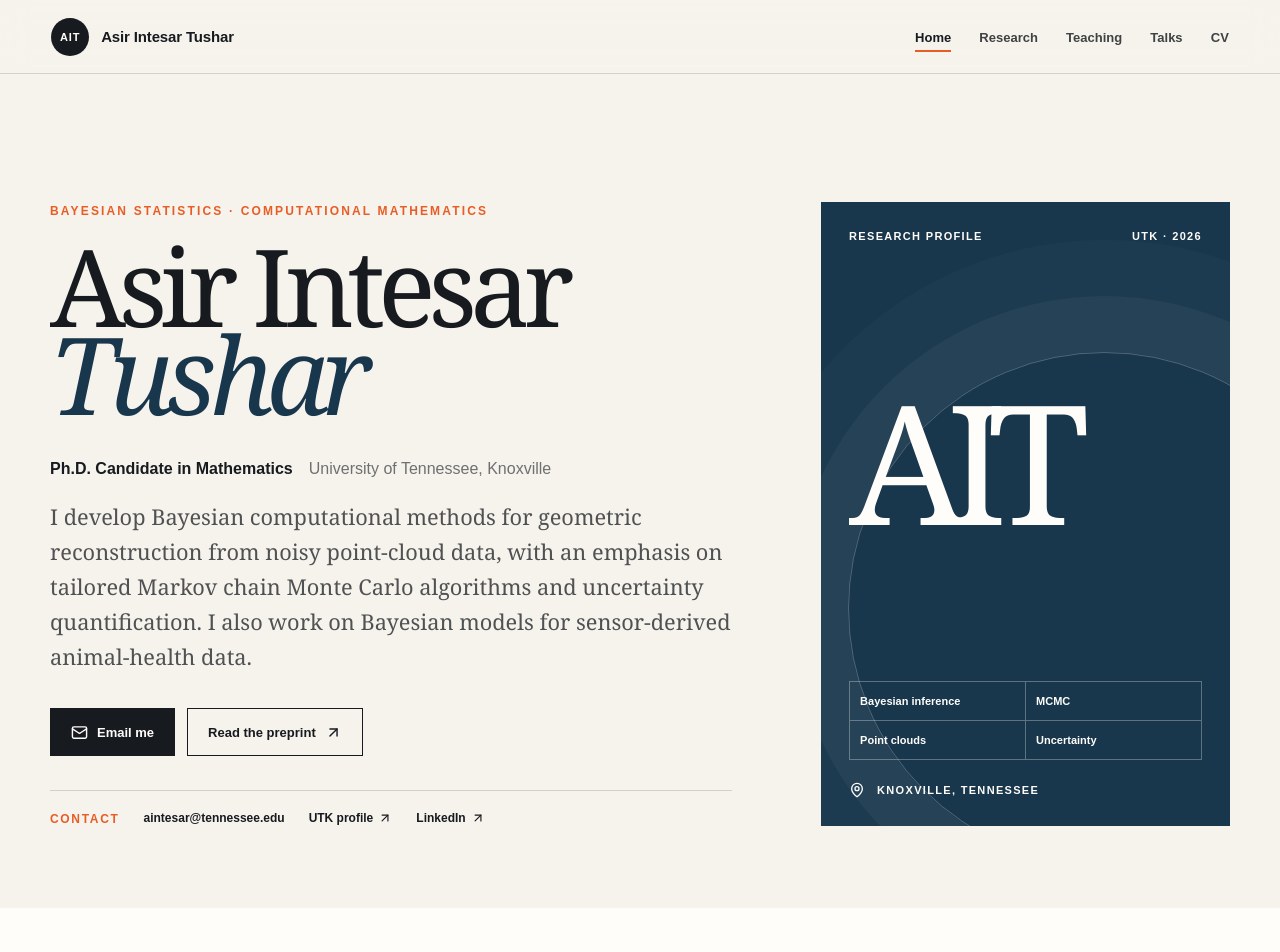
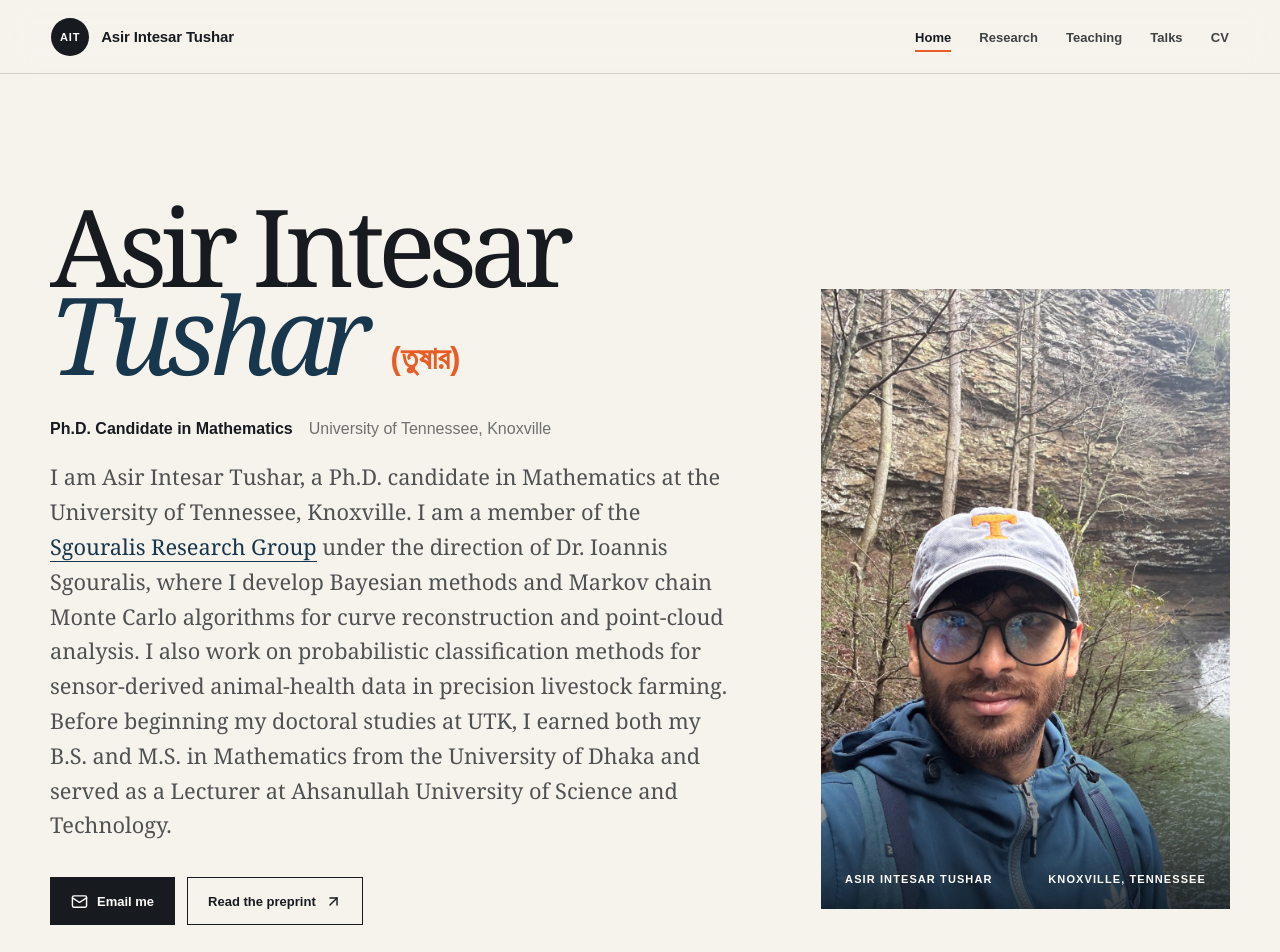
Before and after one commit to AsirTushar/AsirTushar.github.io, a Next.js app: page / in a window 1280 px wide. Shown: the top 952 px of the page. Built offline with nearby package versions, Linux system fonts and the light colour scheme.

Commit message:
Update homepage and photograph

```diff
--- a/app/components.tsx
+++ b/app/components.tsx
@@ -1,4 +1,4 @@
-import { ArrowUpRight, BookOpen } from "lucide-react";
+import { BookOpen } from "lucide-react";
 
 type PageName = "home" | "research" | "teaching" | "talks" | "cv";
 
@@ -61,11 +61,3 @@ export function PageIntro({ number, label, title, intro }: {
     </section>
   );
 }
-
-export function ExploreLink({ href, children }: { href: string; children: React.ReactNode }) {
-  return (
-    <a className="explore-link" href={href}>
-      {children} <ArrowUpRight size={16} aria-hidden="true" />
-    </a>
-  );
-}
--- a/app/globals.css
+++ b/app/globals.css
@@ -108,6 +108,19 @@ a { color: inherit; text-decoration: none; }
   line-height: 0.82;
 }
 .hero h1 em { color: var(--blue); font-weight: 400; }
+.hero h1 small {
+  display: inline-block;
+  margin-left: 0.14em;
+  color: var(--orange);
+  font-family: Arial, Helvetica, sans-serif;
+  font-size: 0.29em;
+  font-style: normal;
+  font-weight: 700;
+  letter-spacing: 0;
+  line-height: 1;
+  vertical-align: 0.2em;
+  white-space: nowrap;
+}
 .hero-role {
   display: flex;
   flex-wrap: wrap;
@@ -125,6 +138,12 @@ a { color: inherit; text-decoration: none; }
   font-size: clamp(18px, 1.7vw, 23px);
   line-height: 1.6;
 }
+.hero-intro a {
+  border-bottom: 1px solid currentColor;
+  color: var(--blue);
+}
+.hero-intro a:hover,
+.hero-intro a:focus-visible { color: var(--orange); }
 .hero-actions { display: flex; flex-wrap: wrap; gap: 12px; margin-top: 34px; }
 .home-contact {
   display: flex;
@@ -229,6 +248,46 @@ a { color: inherit; text-decoration: none; }
   font-weight: 700;
 }
 .index-location { justify-content: flex-start; margin-top: 22px; }
+
+.portrait-card {
+  position: relative;
+  min-height: 620px;
+  align-self: center;
+  overflow: hidden;
+  margin: 0;
+  background: var(--blue);
+}
+.portrait-card::after {
+  position: absolute;
+  right: 0;
+  bottom: 0;
+  left: 0;
+  height: 34%;
+  background: linear-gradient(transparent, rgba(10, 19, 27, 0.84));
+  content: "";
+}
+.portrait-card img {
+  display: block;
+  width: 100%;
+  height: 620px;
+  object-fit: cover;
+  object-position: 51% center;
+}
+.portrait-card figcaption {
+  position: absolute;
+  z-index: 1;
+  right: 24px;
+  bottom: 24px;
+  left: 24px;
+  display: flex;
+  justify-content: space-between;
+  gap: 16px;
+  color: var(--white);
+  font-size: 11px;
+  font-weight: 800;
+  letter-spacing: 0.1em;
+  text-transform: uppercase;
+}
 
 .section { padding-block: clamp(88px, 10vw, 148px); }
 .section-heading {
@@ -465,16 +524,6 @@ a { color: inherit; text-decoration: none; }
 }
 .page-content { padding-block: clamp(64px, 8vw, 110px) clamp(90px, 10vw, 142px); }
 
-.home-directory { padding-block: clamp(72px, 8vw, 108px); background: var(--white); }
-.directory-grid { display: grid; grid-template-columns: repeat(3, 1fr); border-top: 1px solid var(--line); border-left: 1px solid var(--line); }
-.directory-grid article { min-height: 330px; padding: 34px; border-right: 1px solid var(--line); border-bottom: 1px solid var(--line); }
-.directory-grid article > span { color: var(--orange); font-family: Georgia, "Times New Roman", serif; font-size: 19px; }
-.directory-grid h2 { margin: 48px 0 14px; font-family: Georgia, "Times New Roman", serif; font-size: clamp(32px, 3vw, 45px); font-weight: 400; }
-.directory-grid p { min-height: 54px; margin: 0 0 38px; color: var(--muted); font-size: 14px; line-height: 1.65; }
-.explore-link { display: inline-flex; align-items: center; gap: 8px; padding-bottom: 6px; border-bottom: 1px solid var(--ink); font-size: 12px; font-weight: 800; }
-.explore-link:hover,
-.explore-link:focus-visible { color: var(--orange); border-bottom-color: var(--orange); }
-
 .experience-list { margin-top: clamp(68px, 8vw, 112px); border-top: 1px solid var(--line); }
 .experience-list article { display: grid; grid-template-columns: minmax(140px, 0.35fr) 1fr; gap: 28px; padding: 30px 0; border-bottom: 1px solid var(--line); }
 .experience-list article > span { color: var(--orange); font-size: 12px; font-weight: 800; letter-spacing: 0.1em; }
@@ -566,9 +615,10 @@ a { color: inherit; text-decoration: none; }
   .top-nav a::after { bottom: 9px; }
   .hero { grid-template-columns: 1fr; min-height: auto; padding-top: 76px; }
   .research-index { min-height: 470px; }
+  .portrait-card,
+  .portrait-card img { min-height: 0; height: min(680px, 82vw); }
   .research-grid,
   .teaching-layout,
-  .directory-grid,
   .cv-layout,
   .footer-inner { grid-template-columns: 1fr; }
   .teaching-stat { position: static; }
@@ -581,8 +631,12 @@ a { color: inherit; text-decoration: none; }
   .wordmark strong { font-size: 14px; }
   .hero { gap: 54px; padding-block: 62px 68px; }
   .hero h1 { font-size: clamp(56px, 18vw, 84px); }
+  .hero h1 small { display: block; margin: 0.45em 0 0; font-size: 0.28em; }
   .hero-role { flex-direction: column; }
   .research-index { min-height: 430px; padding: 22px; }
+  .portrait-card,
+  .portrait-card img { height: 112vw; max-height: 620px; }
+  .portrait-card figcaption { align-items: flex-start; flex-direction: column; }
   .section { padding-block: 78px; }
   .section-heading { grid-template-columns: 1fr; gap: 18px; margin-bottom: 42px; }
   .section-heading .eyebrow { margin: 0; }
@@ -599,8 +653,6 @@ a { color: inherit; text-decoration: none; }
   .page-intro { grid-template-columns: 1fr; gap: 18px; }
   .page-intro .eyebrow { margin: 0; }
   .page-intro > p:last-child { grid-column: 1; }
-  .directory-grid article { min-height: auto; }
-  .directory-grid p { min-height: 0; }
   .experience-list article { grid-template-columns: 1fr; gap: 10px; }
   .publication { grid-template-columns: 38px 1fr; gap: 14px; }
   .publication-link { grid-column: 2; justify-self: start; }
--- a/app/page.tsx
+++ b/app/page.tsx
@@ -1,6 +1,6 @@
 import type { Metadata } from "next";
-import { ArrowUpRight, Mail, MapPin } from "lucide-react";
-import { ExploreLink, SiteFooter, SiteHeader } from "./components";
+import { ArrowUpRight, Mail } from "lucide-react";
+import { SiteFooter, SiteHeader } from "./components";
 
 export const metadata: Metadata = { title: "Asir Intesar Tushar | Academic Website" };
 
@@ -10,21 +10,32 @@ export default function Home() {
       <SiteHeader current="home" />
       <section className="hero section-shell">
         <div className="hero-copy">
-          <p className="eyebrow">Bayesian statistics · Computational mathematics</p>
-          <h1>Asir Intesar<br /><em>Tushar</em></h1>
+          <h1>
+            Asir Intesar
+            <br />
+            <em>Tushar <small lang="bn">(তুষার)</small></em>
+          </h1>
           <p className="hero-role">
             Ph.D. Candidate in Mathematics
             <span>University of Tennessee, Knoxville</span>
           </p>
           <p className="hero-intro">
-            I develop Bayesian computational methods for geometric
-            reconstruction from noisy point-cloud data, with an emphasis on
-            tailored Markov chain Monte Carlo algorithms and uncertainty
-            quantification. I also work on Bayesian models for sensor-derived
-            animal-health data.
+            I am Asir Intesar Tushar, a Ph.D. candidate in Mathematics at the
+            University of Tennessee, Knoxville. I am a member of the{` `}
+            <a href="https://math.utk.edu/labs/sgouralis/" target="_blank" rel="noreferrer">
+              Sgouralis Research Group
+            </a>{` `}
+            under the direction of Dr. Ioannis Sgouralis, where I develop
+            Bayesian methods and Markov chain Monte Carlo algorithms for curve
+            reconstruction and point-cloud analysis. I also work on
+            probabilistic classification methods for sensor-derived
+            animal-health data in precision livestock farming. Before beginning
+            my doctoral studies at UTK, I earned both my B.S. and M.S. in
+            Mathematics from the University of Dhaka and served as a Lecturer
+            at Ahsanullah University of Science and Technology.
           </p>
           <div className="hero-actions">
-            <a className="button button-dark" href="mailto:aintesar@tennessee.edu">
+            <a className="button button-dark" href="mailto:aintesar@vols.utk.edu">
               <Mail size={17} aria-hidden="true" /> Email me
             </a>
             <a className="button button-light" href="https://arxiv.org/abs/2608.26490" target="_blank" rel="noreferrer">
@@ -33,31 +44,25 @@ export default function Home() {
           </div>
           <div className="home-contact" aria-label="Contact and professional profiles">
             <span>Contact</span>
-            <a href="mailto:aintesar@tennessee.edu">aintesar@tennessee.edu</a>
-            <a href="https://math.utk.edu/people/asir-intesar-tushar/" target="_blank" rel="noreferrer">
-              UTK profile <ArrowUpRight size={14} aria-hidden="true" />
-            </a>
+            <a href="mailto:aintesar@vols.utk.edu">aintesar@vols.utk.edu</a>
             <a href="https://bd.linkedin.com/in/asir-intesar-tushar-0454801ba" target="_blank" rel="noreferrer">
               LinkedIn <ArrowUpRight size={14} aria-hidden="true" />
             </a>
+            <a href="https://scholar.google.com/citations?hl=en&amp;user=WeuT6EoAAAAJ" target="_blank" rel="noreferrer">
+              Google Scholar <ArrowUpRight size={14} aria-hidden="true" />
+            </a>
           </div>
         </div>
-        <aside className="research-index" aria-label="Research profile">
-          <div className="index-topline"><span>Research profile</span><span>UTK · 2026</span></div>
-          <div className="monogram" aria-hidden="true">AIT</div>
-          <div className="index-grid">
-            <span>Bayesian inference</span><span>MCMC</span>
-            <span>Point clouds</span><span>Uncertainty</span>
-          </div>
-          <div className="index-location"><MapPin size={16} aria-hidden="true" /> Knoxville, Tennessee</div>
-        </aside>
-      </section>
-      <section className="home-directory">
-        <div className="section-shell directory-grid">
-          <article><span>01</span><h2>Research</h2><p>Current projects, research interests, and publications.</p><ExploreLink href="/research/">Explore research</ExploreLink></article>
-          <article><span>02</span><h2>Teaching</h2><p>Courses taught and additional instructional experience.</p><ExploreLink href="/teaching/">View teaching</ExploreLink></article>
-          <article><span>03</span><h2>Talks</h2><p>Selected conference talks and academic presentations.</p><ExploreLink href="/talks/">View talks</ExploreLink></article>
-        </div>
+        <figure className="portrait-card">
+          <img
+            src="/asir-intesar-tushar.jpg"
+            alt="Asir Intesar Tushar standing beside a waterfall"
+          />
+          <figcaption>
+            <span>Asir Intesar Tushar</span>
+            <span>Knoxville, Tennessee</span>
+          </figcaption>
+        </figure>
       </section>
       <SiteFooter />
     </main>
```
Also changed, not shown: public/asir-intesar-tushar.jpg (added), 1 other file (tests, documents, lock files or other folders).
